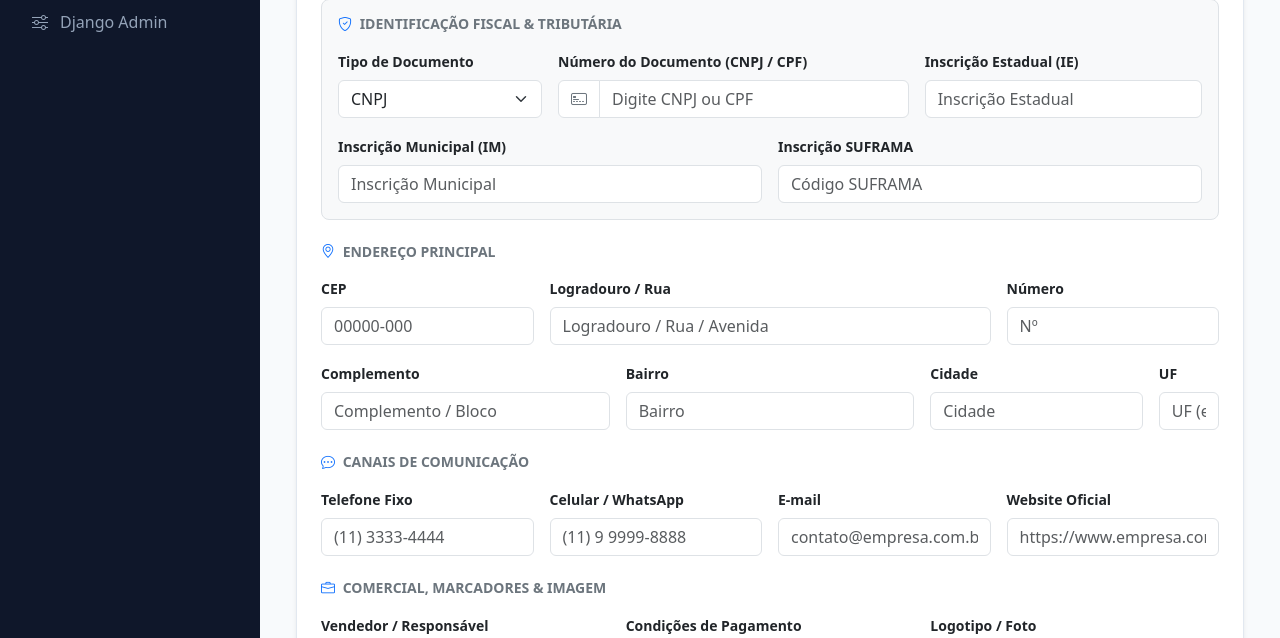
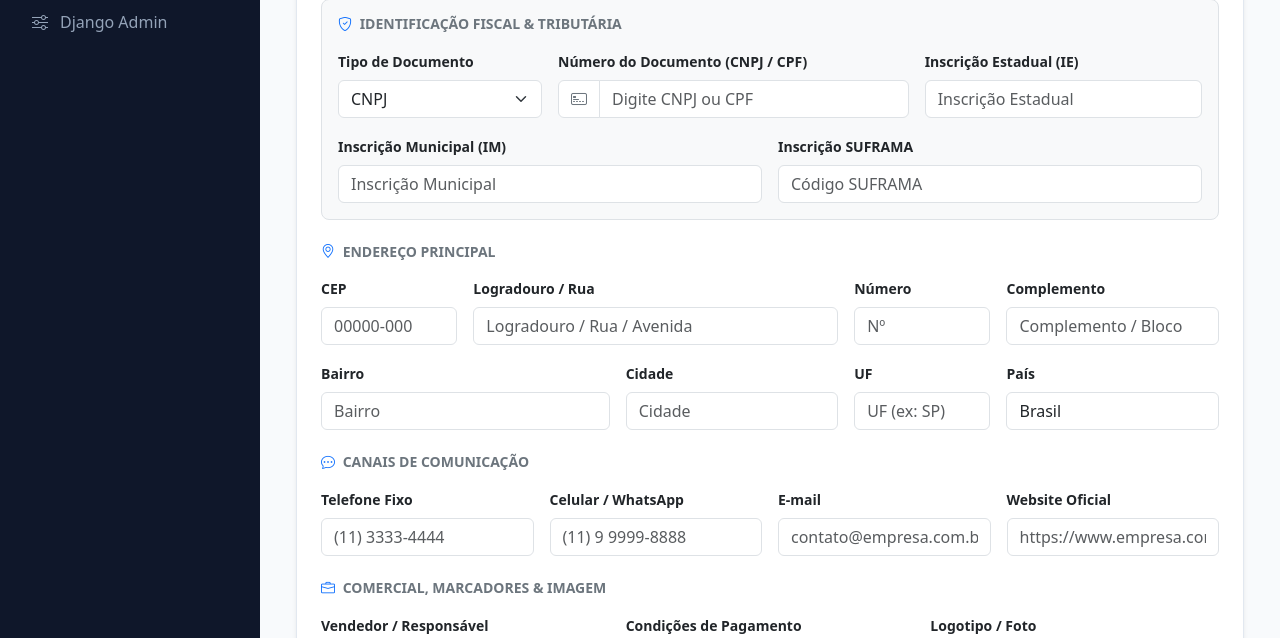
Before and after one commit to telemac-dev/erpangea, a Django app: page /contacts/create/ in a window 1280 px wide. Shown: the part 422-1060 px from the top of the page. Run offline with Django 5.2, Linux system fonts and the light colour scheme; a user stored in the database is signed in; tables that the repository leaves empty hold one stand-in row (values such as "Sample post"); grey boxes marked "Sample" are stand-in pictures; parts of the project's set-up code (start-up, migrations or seed data) failed here and were passed over; some libraries are stand-ins or nearby versions.

Commit message:
fix(contacts): correcao da submissao do formulario de contatos e adicao de sumario de erros
- Adicao de blank=True no campo country do modelo Contact com migracao 0002
- Configuracao de valor inicial padrao 'Brasil' e required=False em ContactForm.country
- Renderizacao do campo de pais no formulario de contato (form.html)
- Adicao de banner global de erros de validacao para feedback visual imediato em caso de inconsistencias
- Validacao e testes automatizados de submissao com sucesso e rejeicao com alertas

```diff
--- a/apps/contacts/forms.py
+++ b/apps/contacts/forms.py
@@ -19,7 +19,7 @@ class ContactForm(forms.ModelForm):
             'name': forms.TextInput(attrs={'class': 'form-control form-control-lg', 'placeholder': 'ex.: Pangea Engenharia Ltda. ou Dr. Carlos Silva', 'autofocus': True}),
             'trade_name': forms.TextInput(attrs={'class': 'form-control', 'placeholder': 'Nome Fantasia corporativo'}),
             'parent': forms.Select(attrs={'class': 'form-select'}),
-            'doc_type': forms.Select(attrs={'class': 'form-select'}),
+            'doc_type': forms.Select(attrs={'class': 'form-select', 'id': 'id_doc_type'}),
             'doc_number': forms.TextInput(attrs={'class': 'form-control', 'placeholder': 'Apenas números ou formatado', 'id': 'id_doc_number'}),
             'state_registration': forms.TextInput(attrs={'class': 'form-control', 'placeholder': 'Inscrição Estadual'}),
             'municipal_registration': forms.TextInput(attrs={'class': 'form-control', 'placeholder': 'Inscrição Municipal'}),
@@ -53,14 +53,16 @@ class ContactForm(forms.ModelForm):
         self.fields['parent'].queryset = company_qs
         self.fields['parent'].empty_label = _("(Nenhuma empresa vinculada - Contato Independente)")
 
+        # País default Brasil
+        self.fields['country'].required = False
+        if not self.instance.country:
+            self.fields['country'].initial = 'Brasil'
+
         # Formata doc_number inicial
         if self.instance and self.instance.doc_number:
             self.fields['doc_number'].initial = self.instance.formatted_doc_number
 
 class SubordinateContactForm(forms.ModelForm):
-    """
-    Formulario para criacao rapida de contato subordinado ou endereco secundario via modal.
-    """
     class Meta:
         model = Contact
         fields = [
@@ -84,6 +86,10 @@ class SubordinateContactForm(forms.ModelForm):
             'postal_code': forms.TextInput(attrs={'class': 'form-control', 'placeholder': 'CEP'}),
             'internal_notes': forms.Textarea(attrs={'class': 'form-control', 'rows': 2, 'placeholder': 'Observações adicionais...'}),
         }
+
+    def __init__(self, *args, **kwargs):
+        super().__init__(*args, **kwargs)
+        self.fields['address_type'].initial = AddressTypeChoices.CONTACT
 
 class ContactTagForm(forms.ModelForm):
     class Meta:
--- a/apps/contacts/models.py
+++ b/apps/contacts/models.py
@@ -83,7 +83,7 @@ class Contact(models.Model):
     city = models.CharField(_('Cidade'), max_length=100, blank=True, db_index=True)
     state = models.CharField(_('Estado / UF'), max_length=2, blank=True, db_index=True)
     postal_code = models.CharField(_('CEP'), max_length=10, blank=True)
-    country = models.CharField(_('País'), max_length=50, default='Brasil')
+    country = models.CharField(_('País'), max_length=50, default='Brasil', blank=True)
 
     # Comunicacao e canais
     phone = models.CharField(_('Telefone'), max_length=25, blank=True)
--- a/apps/contacts/templates/contacts/form.html
+++ b/apps/contacts/templates/contacts/form.html
@@ -34,7 +34,36 @@
         {% csrf_token %}
         <input type="hidden" name="contact_id" value="{{ form.instance.pk|default:'' }}">
 
-        <!-- 1. Tipo de Entidade (Radio Seletor em Botoes) -->
+        <!-- Sumário Global de Erros de Validação -->
+        {% if form.errors %}
+        <div class="alert alert-danger py-3 px-4 shadow-sm mb-4">
+            <h6 class="fw-bold mb-2 d-flex align-items-center gap-2">
+                <i class="bi bi-exclamation-triangle-fill fs-5"></i>
+                Não foi possível salvar o cadastro. Por favor, corrija as seguintes inconsistências:
+            </h6>
+            <ul class="mb-0 ps-3 small">
+                {% for field, errors in form.errors.items %}
+                    {% for error in errors %}
+                        <li>
+                            <strong>
+                                {% if field == '__all__' %}Geral
+                                {% elif field == 'name' %}Nome / Razão Social
+                                {% elif field == 'doc_number' %}Número do Documento
+                                {% elif field == 'doc_type' %}Tipo de Documento
+                                {% elif field == 'country' %}País
+                                {% elif field == 'email' %}E-mail
+                                {% elif field == 'phone' %}Telefone
+                                {% else %}{{ field }}
+                                {% endif %}:
+                            </strong> {{ error }}
+                        </li>
+                    {% endfor %}
+                {% endfor %}
+            </ul>
+        </div>
+        {% endif %}
+
+        <!-- 1. Tipo de Entidade (Radio Seletor em Botões) -->
         <div class="mb-4 p-3 bg-light rounded-3 border">
             <label class="form-label small fw-bold text-secondary text-uppercase mb-2">Classificação de Pessoa</label>
             <div class="d-flex gap-3">
@@ -61,7 +90,7 @@
                 </label>
                 {{ form.name }}
                 {% if form.name.errors %}
-                    <div class="text-danger small mt-1">{{ form.name.errors.0 }}</div>
+                    <div class="text-danger small mt-1"><i class="bi bi-x-circle me-1"></i>{{ form.name.errors.0 }}</div>
                 {% endif %}
             </div>
 
@@ -72,7 +101,7 @@
                 {{ form.trade_name }}
             </div>
 
-            <!-- Campo Vinculo com Empresa (Exibido apenas em Pessoa Fisica) -->
+            <!-- Campo Vínculo com Empresa (Exibido apenas em Pessoa Física) -->
             <div class="col-md-6" id="parentGroup" style="display: none;">
                 <label for="{{ form.parent.id_for_label }}" class="form-label small fw-semibold text-dark">
                     <i class="bi bi-diagram-2 me-1 text-primary"></i> Empresa Vinculada (Empresa-Mãe)
@@ -83,7 +112,7 @@
                 </div>
             </div>
 
-            <!-- Campo Cargo (Exibido apenas em Pessoa Fisica) -->
+            <!-- Campo Cargo (Exibido apenas em Pessoa Física) -->
             <div class="col-md-6" id="jobTitleGroup" style="display: none;">
                 <label for="{{ form.job_title.id_for_label }}" class="form-label small fw-semibold text-dark">
                     Cargo / Especialidade Técnica
@@ -92,7 +121,7 @@
             </div>
         </div>
 
-        <!-- 3. Identificação Fiscal Brasileira & Validacao Assincrona HTMX -->
+        <!-- 3. Identificação Fiscal Brasileira & Validação Assíncrona HTMX -->
         <div class="p-3 bg-light rounded-3 border mb-4">
             <h6 class="text-uppercase text-secondary fw-bold small mb-3 tracking-wider">
                 <i class="bi bi-shield-check me-1 text-primary"></i> Identificação Fiscal & Tributária
@@ -123,10 +152,10 @@
                                hx-target="#docValidationFeedback"
                                hx-include="[name='doc_type'], [name='contact_id']">
                     </div>
-                    <!-- Feedback assincrono HTMX -->
+                    <!-- Feedback assíncrono HTMX -->
                     <div id="docValidationFeedback">
                         {% if form.doc_number.errors %}
-                            <div class="text-danger small mt-1">{{ form.doc_number.errors.0 }}</div>
+                            <div class="text-danger small mt-1"><i class="bi bi-x-circle me-1"></i>{{ form.doc_number.errors.0 }}</div>
                         {% endif %}
                     </div>
                 </div>
@@ -161,23 +190,23 @@
             </h6>
 
             <div class="row g-3">
-                <div class="col-md-3">
+                <div class="col-md-2">
                     <label for="id_postal_code" class="form-label small fw-semibold text-dark">CEP</label>
                     {{ form.postal_code }}
                 </div>
-                <div class="col-md-6">
+                <div class="col-md-5">
                     <label for="{{ form.street.id_for_label }}" class="form-label small fw-semibold text-dark">Logradouro / Rua</label>
                     {{ form.street }}
                 </div>
-                <div class="col-md-3">
+                <div class="col-md-2">
                     <label for="{{ form.number.id_for_label }}" class="form-label small fw-semibold text-dark">Número</label>
                     {{ form.number }}
                 </div>
-
-                <div class="col-md-4">
+                <div class="col-md-3">
                     <label for="{{ form.complement.id_for_label }}" class="form-label small fw-semibold text-dark">Complemento</label>
                     {{ form.complement }}
                 </div>
+
                 <div class="col-md-4">
                     <label for="{{ form.neighborhood.id_for_label }}" class="form-label small fw-semibold text-dark">Bairro</label>
                     {{ form.neighborhood }}
@@ -186,9 +215,13 @@
                     <label for="{{ form.city.id_for_label }}" class="form-label small fw-semibold text-dark">Cidade</label>
                     {{ form.city }}
                 </div>
-                <div class="col-md-1">
+                <div class="col-md-2">
                     <label for="{{ form.state.id_for_label }}" class="form-label small fw-semibold text-dark">UF</label>
                     {{ form.state }}
+                </div>
+                <div class="col-md-3">
+                    <label for="{{ form.country.id_for_label }}" class="form-label small fw-semibold text-dark">País</label>
+                    {{ form.country }}
                 </div>
             </div>
         </div>
@@ -211,6 +244,9 @@
                 <div class="col-md-3">
                     <label for="{{ form.email.id_for_label }}" class="form-label small fw-semibold text-dark">E-mail</label>
                     {{ form.email }}
+                    {% if form.email.errors %}
+                        <div class="text-danger small mt-1">{{ form.email.errors.0 }}</div>
+                    {% endif %}
                 </div>
                 <div class="col-md-3">
                     <label for="{{ form.website.id_for_label }}" class="form-label small fw-semibold text-dark">Website Oficial</label>
@@ -253,12 +289,12 @@
             </div>
         </div>
 
-        <!-- Botoes de Acao -->
+        <!-- Botões de Ação -->
         <div class="d-flex justify-content-end gap-2 border-top pt-3 mt-4">
             <a href="{% if form.instance.pk %}{% url 'contacts:detail' form.instance.pk %}{% else %}{% url 'contacts:list' %}{% endif %}" class="btn btn-outline-secondary px-4 fw-semibold">
                 Cancelar
             </a>
-            <button type="submit" class="btn btn-primary px-4 fw-semibold shadow-sm">
+            <button type="submit" class="btn btn-primary px-4 fw-semibold shadow-sm" id="btnSubmitContact">
                 <i class="bi bi-check2-circle me-1"></i> Salvar Cadastro
             </button>
         </div>
@@ -277,31 +313,33 @@
 
         function updateFormByContactType() {
             if (typeIndividual.checked) {
-                parentGroup.style.display = 'block';
-                jobTitleGroup.style.display = 'block';
-                tradeNameGroup.style.display = 'none';
-                if (!docNumberInput.value) {
+                if (parentGroup) parentGroup.style.display = 'block';
+                if (jobTitleGroup) jobTitleGroup.style.display = 'block';
+                if (tradeNameGroup) tradeNameGroup.style.display = 'none';
+                if (!docNumberInput.value && docTypeSelect) {
                     docTypeSelect.value = 'CPF';
                 }
             } else {
-                parentGroup.style.display = 'none';
-                jobTitleGroup.style.display = 'none';
-                tradeNameGroup.style.display = 'block';
-                if (!docNumberInput.value) {
+                if (parentGroup) parentGroup.style.display = 'none';
+                if (jobTitleGroup) jobTitleGroup.style.display = 'none';
+                if (tradeNameGroup) tradeNameGroup.style.display = 'block';
+                if (!docNumberInput.value && docTypeSelect) {
                     docTypeSelect.value = 'CNPJ';
                 }
             }
         }
 
-        typeCompany.addEventListener('change', updateFormByContactType);
-        typeIndividual.addEventListener('change', updateFormByContactType);
-        updateFormByContactType();
+        if (typeCompany && typeIndividual) {
+            typeCompany.addEventListener('change', updateFormByContactType);
+            typeIndividual.addEventListener('change', updateFormByContactType);
+            updateFormByContactType();
+        }
 
         // Máscaras de entrada (CNPJ, CPF, CEP)
         if (docNumberInput) {
             docNumberInput.addEventListener('input', function (e) {
                 let v = e.target.value.replace(/\D/g, '');
-                const dType = docTypeSelect.value;
+                const dType = docTypeSelect ? docTypeSelect.value : 'CNPJ';
                 if (dType === 'CPF') {
                     if (v.length > 11) v = v.slice(0, 11);
                     if (v.length > 9) {
@@ -329,6 +367,19 @@
                 }
             });
         }
+
+        const postalCodeInput = document.getElementById('id_postal_code');
+        if (postalCodeInput) {
+            postalCodeInput.addEventListener('input', function (e) {
+                let v = e.target.value.replace(/\D/g, '');
+                if (v.length > 8) v = v.slice(0, 8);
+                if (v.length > 5) {
+                    e.target.value = `${v.slice(0, 5)}-${v.slice(5)}`;
+                } else {
+                    e.target.value = v;
+                }
+            });
+        }
     });
 </script>
 {% endblock %}
```
Also changed, not shown: apps/contacts/migrations/0002_alter_contact_country.py (added).
